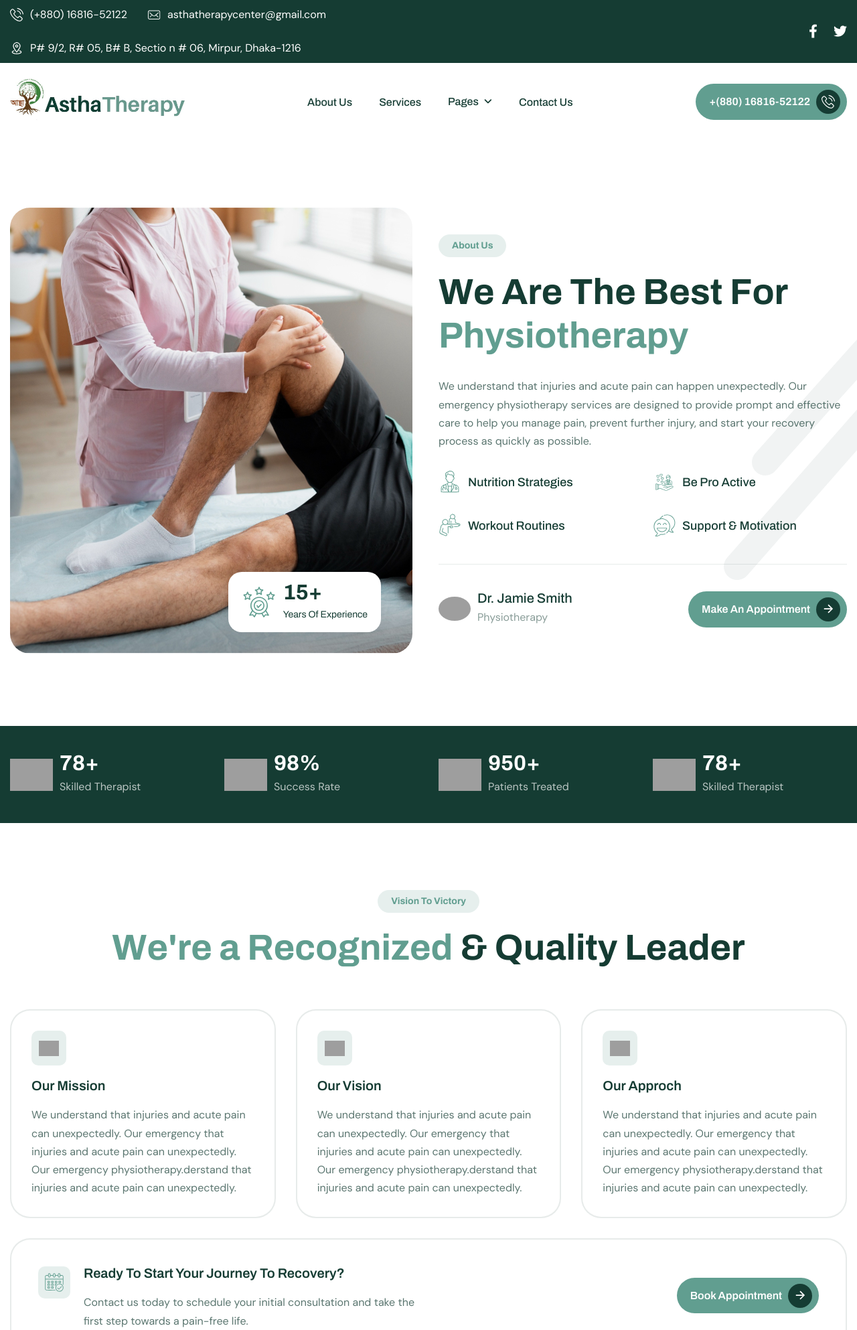
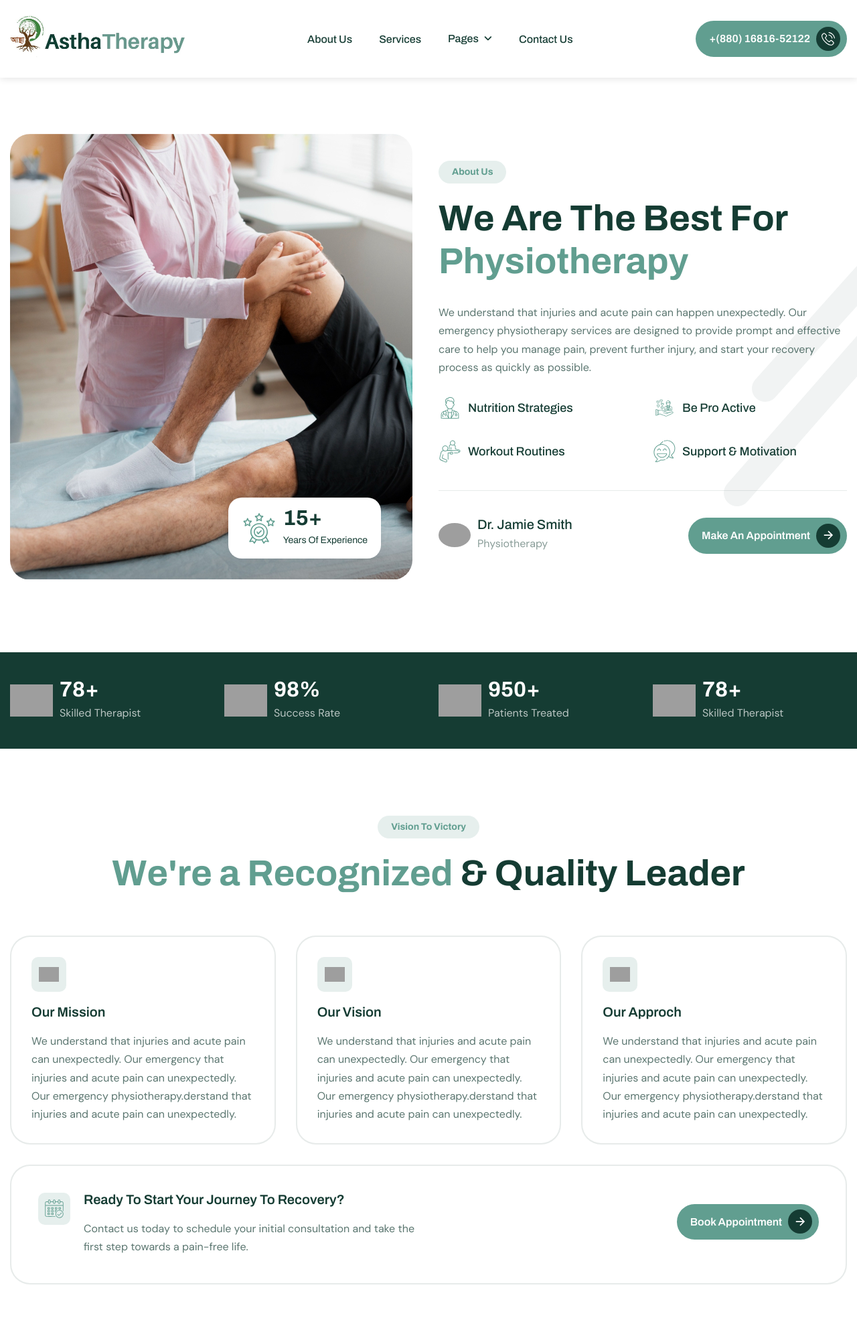
Before and after one commit to sorkerlimon/AsthaTherapyCenter, a Django app: page /about/ in a window 1280 px wide. Shown: the top 1986 px of the page at 67% size. Run offline with Django 5.2, Linux system fonts and the light colour scheme; some libraries are stand-ins or nearby versions; grey boxes are pictures that could not be loaded.

Commit message:
navbar fixed

```diff
--- a/templates/base.html
+++ b/templates/base.html
@@ -107,6 +107,20 @@
 	<!-- Main Custom Css -->
 	<link href="{% static 'css/custom.css' %}" rel="stylesheet" media="screen">
 
+	<!-- Fixed Navbar CSS -->
+	<style>
+		body {
+			padding-top: 0;
+		}
+		.main-content-wrapper {
+			margin-top: 100px;
+		}
+		/* Ensure topbar is not visible when navbar is fixed */
+		.topbar {
+			display: none;
+		}
+	</style>
+
 	{% block extra_head %}{% endblock %}
 </head>
 <body>
@@ -154,7 +168,8 @@
     <!-- Topbar Section End -->
 
     <!-- Header Start -->
-	<header class="main-header">
+    {% comment %} <header class="main-header"> {% endcomment %}
+	<header class="main-header" style="position: fixed; top: 0; width: 100%; z-index: 1000; background: white; box-shadow: 0 2px 10px rgba(0,0,0,0.1);">
 		<div class="header-sticky">
 			<nav class="navbar navbar-expand-lg">
 				<div class="container">
@@ -200,7 +215,7 @@
 
     {% block page_header %}
     <!-- Page Header Start -->
-	<div class="page-header">
+	<div class="page-header" style="margin-top: 100px;">
 		<div class="container">
 			<div class="row">
 				<div class="col-lg-12">
@@ -223,8 +238,10 @@
     {% endblock %}
 
     <!-- Main Content Start -->
-    {% block content %}
-    {% endblock %}
+    <div class="main-content-wrapper">
+        {% block content %}
+        {% endblock %}
+    </div>
     <!-- Main Content End -->
 
     <!-- Our Scrolling Ticker Section Start -->
```
